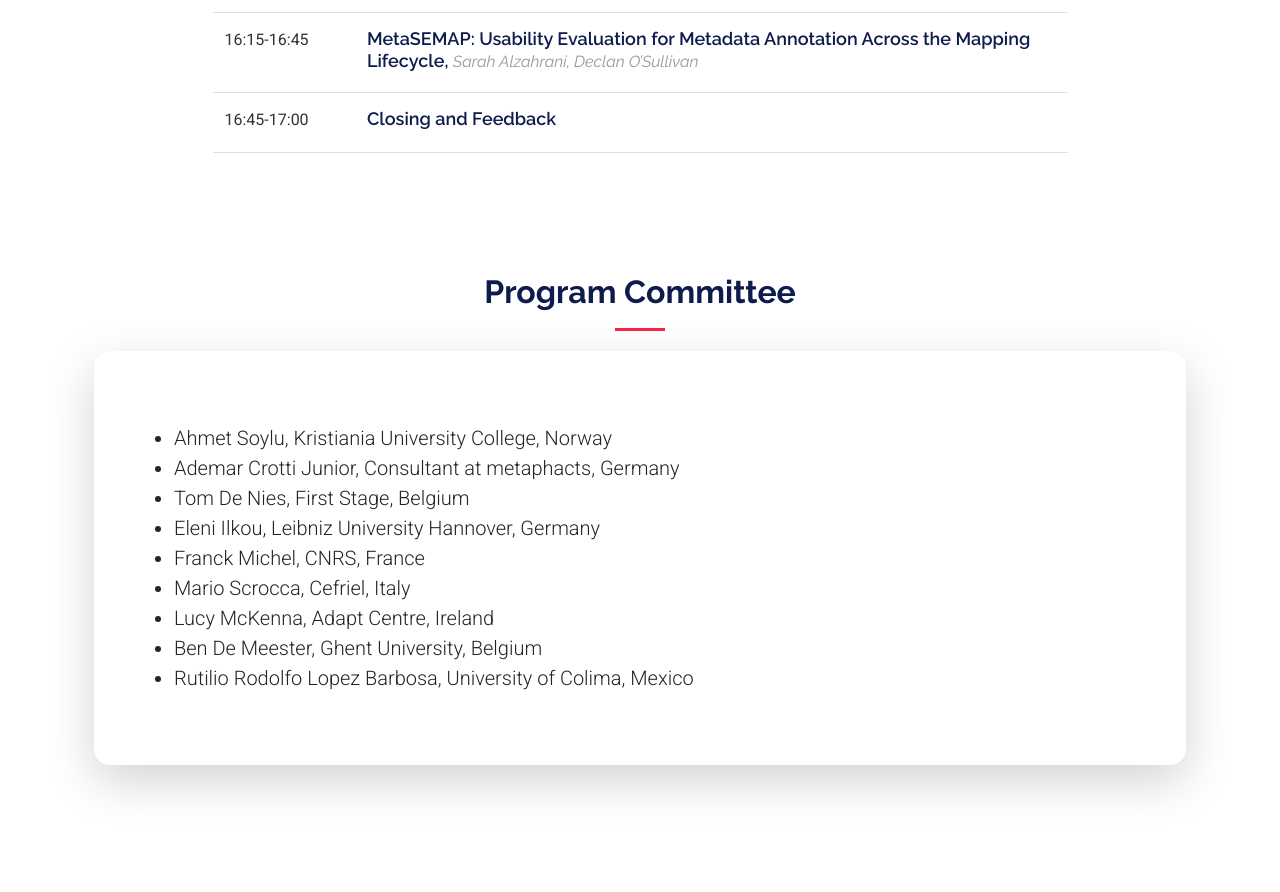
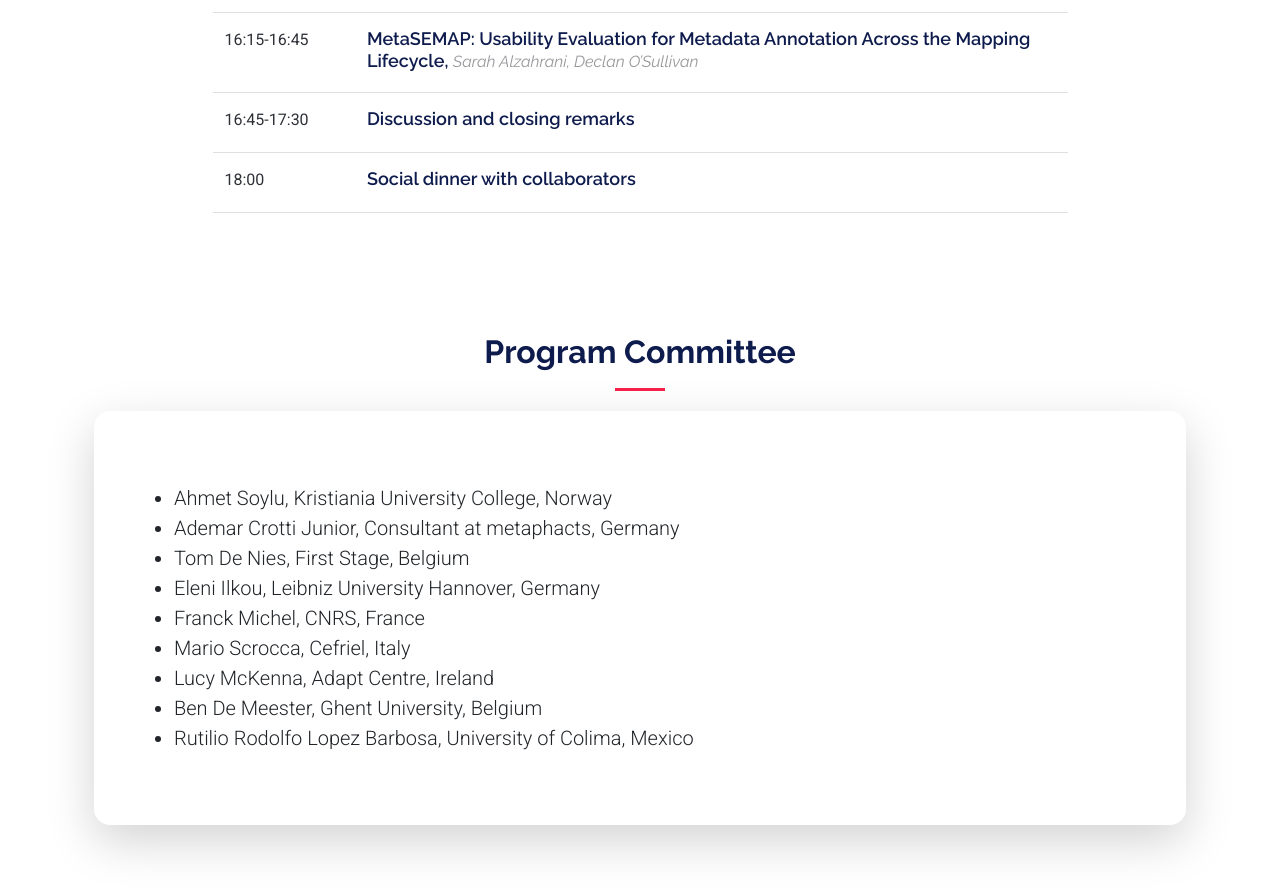
Before and after one commit to ukgworkshop/ukgworkshop.github.io, a plain HTML site: page index.html in a window 1280 px wide. Shown: the part 4875-5767 px from the top of the page. Drawn offline with Linux system fonts and the light colour scheme.

Commit message:
Update index.html

```diff
--- a/index.html
+++ b/index.html
@@ -474,12 +474,22 @@
               </div>
             </div>
             <div class="row schedule-item">
-              <div class="col-md-2"><time>16:45-17:00</time></div>
+              <div class="col-md-2"><time>16:45-17:30</time></div>
               <div class="col-md-10">
                 <!-- <div class="speaker">
                   <img src="assets/img/speakers/speaker-1-2.jpg" alt="Brenden Legros">
                 </div> -->
-                <h4>Closing and Feedback <span></span></h4>
+                <h4>Discussion and closing remarks<span></span></h4>
+                <!-- <p>Facere provident incidunt quos voluptas.</p> -->
+              </div>
+            </div>
+            <div class="row schedule-item">
+              <div class="col-md-2"><time>18:00</time></div>
+              <div class="col-md-10">
+                <!-- <div class="speaker">
+                  <img src="assets/img/speakers/speaker-1-2.jpg" alt="Brenden Legros">
+                </div> -->
+                <h4>Social dinner with collaborators <span></span></h4>
                 <!-- <p>Facere provident incidunt quos voluptas.</p> -->
               </div>
             </div>
```
